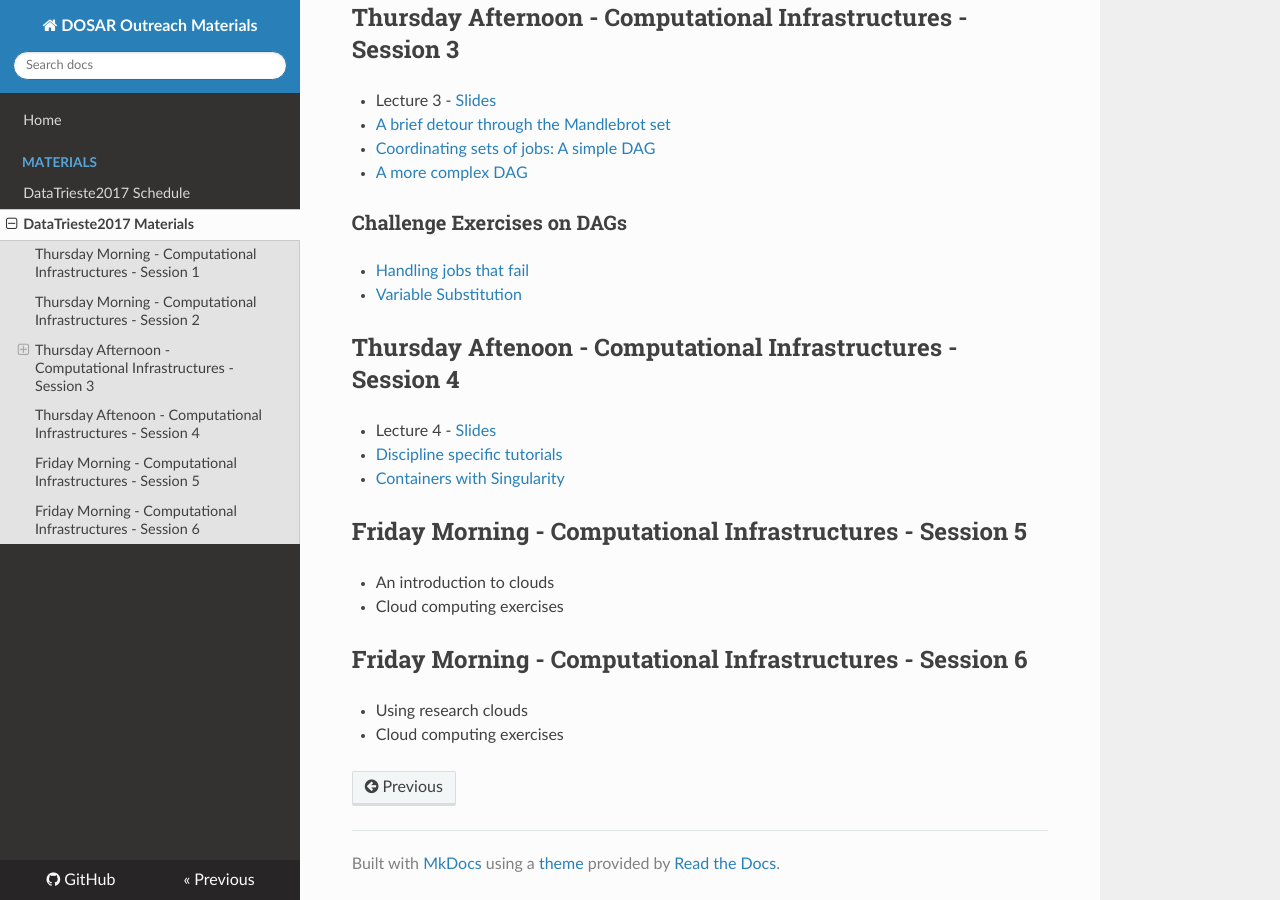
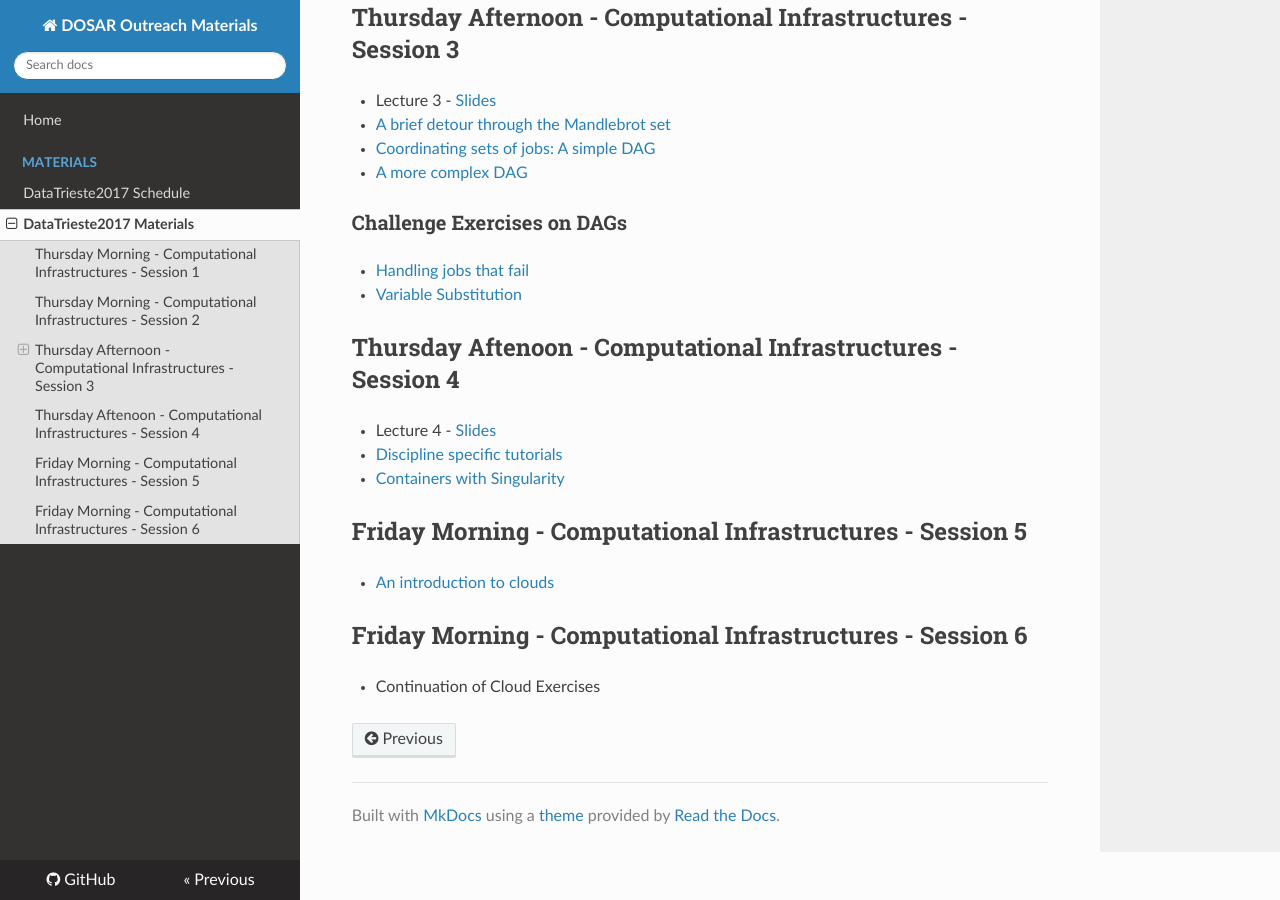
Before and after one commit to opensciencegrid/dosar, an MkDocs documentation site: the page built from docs/Materials/TriesteMaterials.md, in a window 1280 px wide and 900 px high, scrolled down 623 px. Built offline with MkDocs 1.6.1, drawn with Linux system fonts in a browser that asks for light colours; nearby versions of some CDN libraries; old or Windows-style settings are respelled for this version of MkDocs.

Commit message:
Update TriesteMaterials.md

```diff
--- a/docs/Materials/TriesteMaterials.md
+++ b/docs/Materials/TriesteMaterials.md
@@ -35,9 +35,7 @@
    * [Containers with Singularity](https://github.com/opensciencegrid/dosar/blob/master/docs/Materials/14-Containers.md)
 
 ## Friday Morning - Computational Infrastructures - Session 5
-   * An introduction to clouds
-   * Cloud computing exercises
+   * [An introduction to clouds](https://documents.egi.eu/public/RetrieveFile?docid=3168&version=5&filename=EGI-cloud-tutorial-20170721_v6.pptx)
 
 ## Friday Morning - Computational Infrastructures - Session 6
-   * Using research clouds
-   * Cloud computing exercises
+   * Continuation of Cloud Exercises
```
